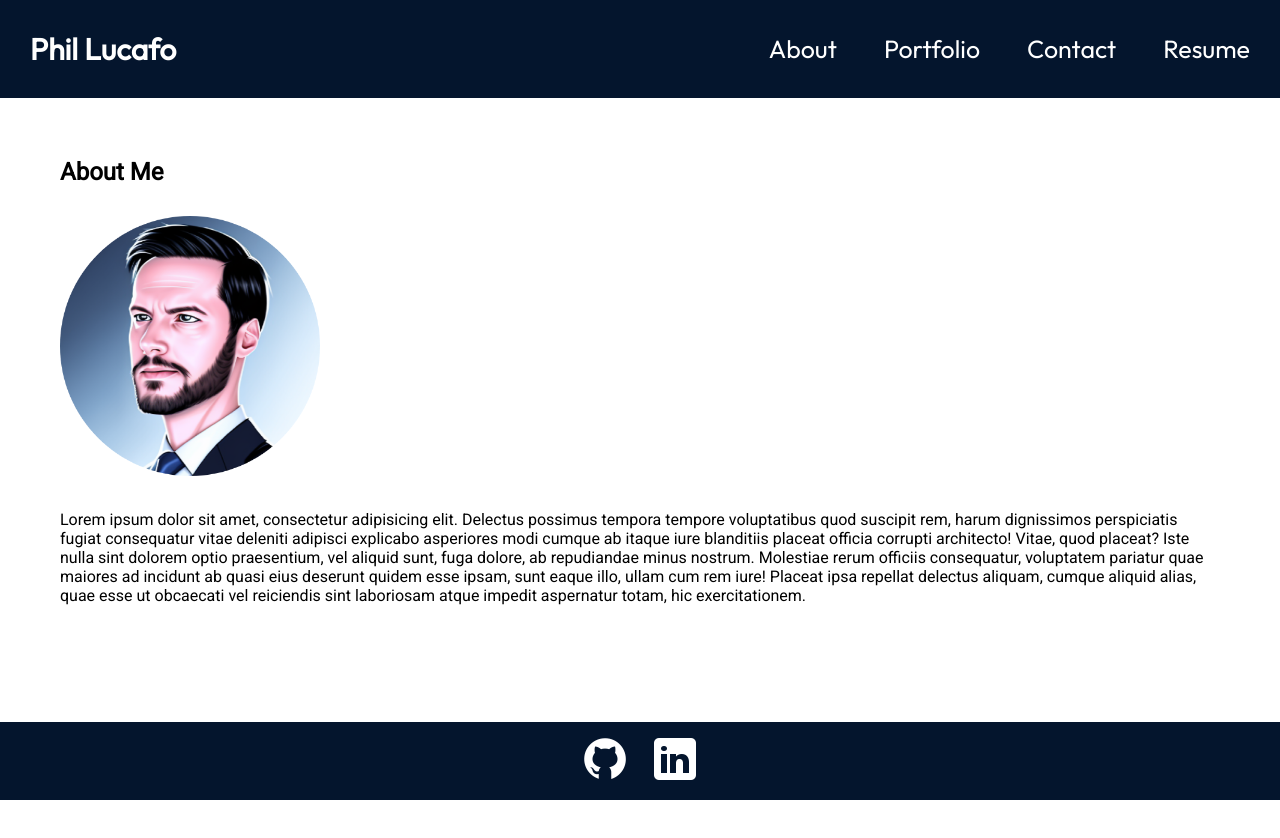
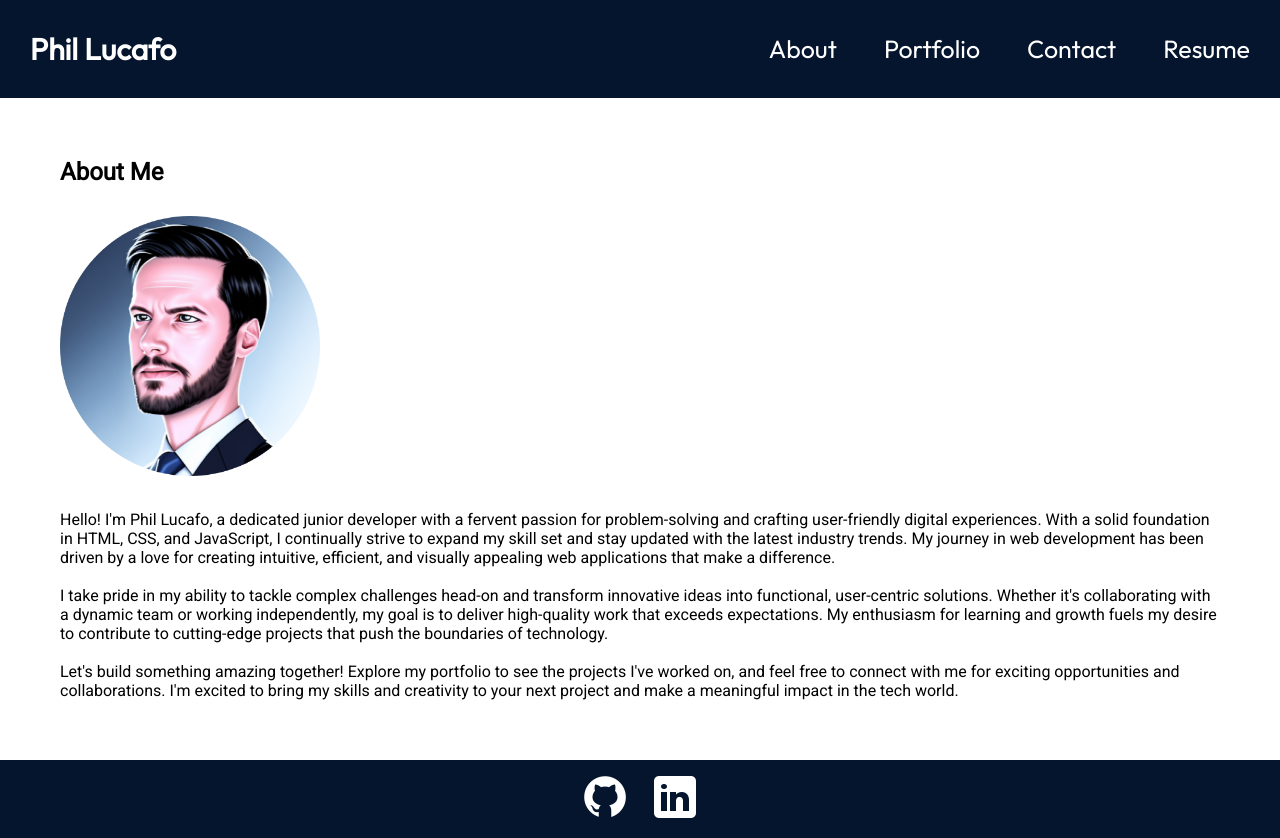
Before and after one commit to plucafo/phil-lucafo-react-portfolio, a React (Vite) app: page / in a window 1280 px wide. Before the commit the page ends 800 px from the top, so only its background shows below. Built offline with nearby package versions, Linux system fonts and the light colour scheme.

Commit message:
updated about me paragraph

```diff
--- a/src/pages/About/About.jsx
+++ b/src/pages/About/About.jsx
@@ -12,18 +12,13 @@ export const About = () => {
           className={styles.image}
         />
         <p className={styles.about}>
-          Lorem ipsum dolor sit amet, consectetur adipisicing elit. Delectus
-          possimus tempora tempore voluptatibus quod suscipit rem, harum
-          dignissimos perspiciatis fugiat consequatur vitae deleniti adipisci
-          explicabo asperiores modi cumque ab itaque iure blanditiis placeat
-          officia corrupti architecto! Vitae, quod placeat? Iste nulla sint
-          dolorem optio praesentium, vel aliquid sunt, fuga dolore, ab
-          repudiandae minus nostrum. Molestiae rerum officiis consequatur,
-          voluptatem pariatur quae maiores ad incidunt ab quasi eius deserunt
-          quidem esse ipsam, sunt eaque illo, ullam cum rem iure! Placeat ipsa
-          repellat delectus aliquam, cumque aliquid alias, quae esse ut
-          obcaecati vel reiciendis sint laboriosam atque impedit aspernatur
-          totam, hic exercitationem.
+        Hello! I'm Phil Lucafo, a dedicated junior developer with a fervent passion for problem-solving and crafting user-friendly digital experiences. With a solid foundation in HTML, CSS, and JavaScript, I continually strive to expand my skill set and stay updated with the latest industry trends. My journey in web development has been driven by a love for creating intuitive, efficient, and visually appealing web applications that make a difference.
+<br />
+<br />
+I take pride in my ability to tackle complex challenges head-on and transform innovative ideas into functional, user-centric solutions. Whether it's collaborating with a dynamic team or working independently, my goal is to deliver high-quality work that exceeds expectations. My enthusiasm for learning and growth fuels my desire to contribute to cutting-edge projects that push the boundaries of technology.
+<br />
+<br />
+Let's build something amazing together! Explore my portfolio to see the projects I've worked on, and feel free to connect with me for exciting opportunities and collaborations. I'm excited to bring my skills and creativity to your next project and make a meaningful impact in the tech world.
         </p>
       </div>
     </>
```
